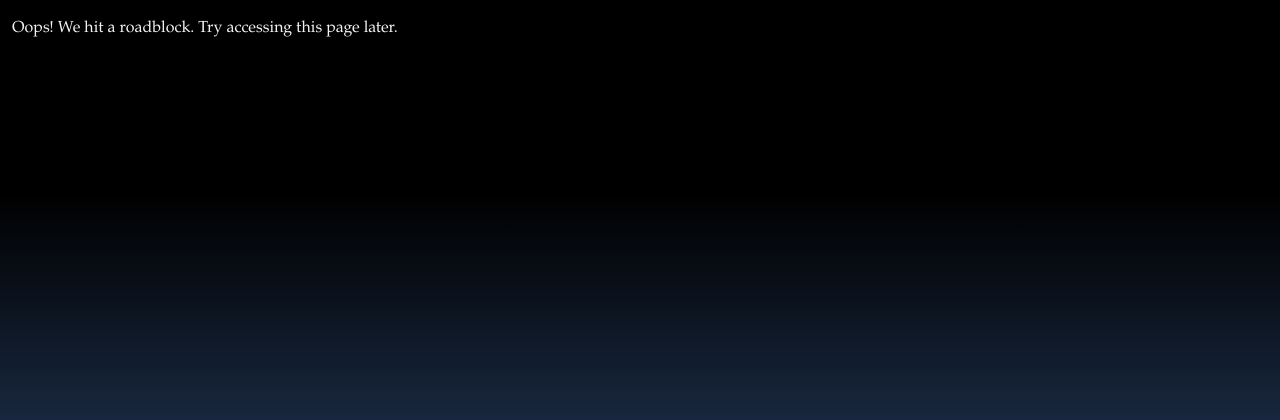
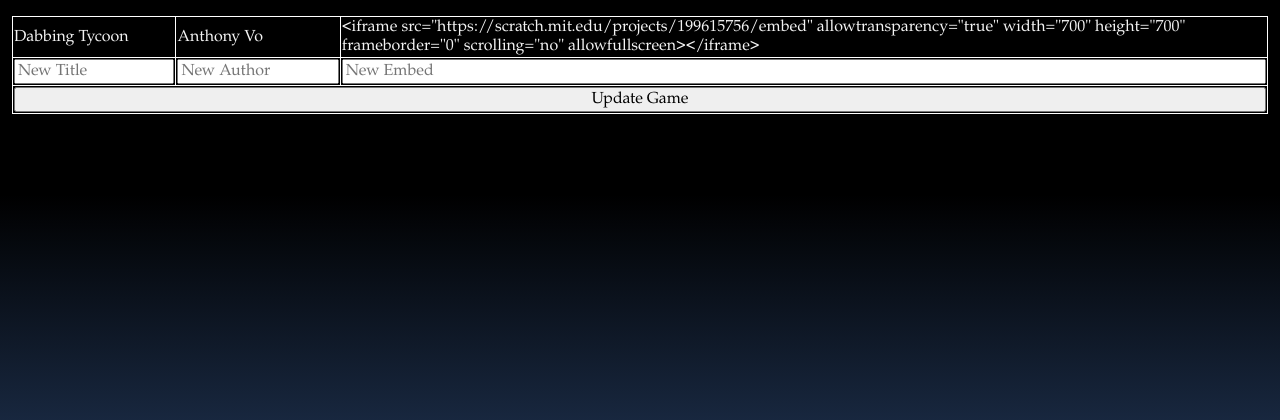
Before and after one commit to tonyhieu/csp-anthonys-team, a Flask app: page /update/1 in a window 1280 px wide. Shown: the part 72-492 px from the top of the page. Run offline with Flask 2, Linux system fonts and the light colour scheme; data comes from the database, SQL or seed files in the repository; both versions use the stored data as it was after the commit; some libraries are stand-ins or nearby versions.

Commit message:
finish update portion of database

```diff
--- a/app.py
+++ b/app.py
@@ -11,13 +11,13 @@
 from samuel.samuel import samuel_bp
 from ethan.ethan import ethan_bp
 
-at_school = False     # CHANGE THIS VARIABLE DEPENDING IF YOURE AT SCHOOL OR AT HOME, SHOULD BE SET TO FALSE ON GITHUB
+at_school = True     # CHANGE THIS VARIABLE DEPENDING IF YOURE AT SCHOOL OR AT HOME, SHOULD BE SET TO FALSE ON GITHUB
 domain = ""
 
 if at_school:
-    domain = "127.0.0.1:6969"
+    domain = "http://127.0.0.1:6969"
 else:
-    domain = "www.anthonysharem.cf"
+    domain = "https://www.anthonysharem.cf"
 
 
 @app.route("/")
@@ -47,11 +47,11 @@
 
 @app.route("/about")
 def about():
-    anthony_response = requests.request("GET", "https://" + domain + "/api/anthony")
-    isaac_response = requests.request("GET", "https://" + domain + "/api/isaac")
-    ethan_response = requests.request("GET", "https://" + domain + "/api/ethan")
-    erik_response = requests.request("GET", "https://" + domain + "/api/erik")
-    samuel_response = requests.request("GET", "https://" + domain + "/api/samuel")
+    anthony_response = requests.request("GET", domain + "/api/anthony")
+    isaac_response = requests.request("GET", domain + "/api/isaac")
+    ethan_response = requests.request("GET", domain + "/api/ethan")
+    erik_response = requests.request("GET", domain + "/api/erik")
+    samuel_response = requests.request("GET", domain + "/api/samuel")
     return render_template("about.html", anthony=anthony_response.json(), isaac=isaac_response.json(), ethan=ethan_response.json(), erik=erik_response.json(), samuel=samuel_response.json())
 
 
@@ -79,6 +79,31 @@
         game.delete()
     return redirect("/games_database")
 
+@app.route("/update/<id>", methods=["GET", "POST"])
+def update(id):
+    game = Games.query.filter_by(gameID=id).first()
+    if request.method != "POST":
+        return render_template("update_database.html", game=game, id=id)
+
+    new_title = game.title
+    new_author = game.author
+    new_embed = game.embed
+
+    if request.form["title"] is not None:
+        new_title = request.form["title"]
+    if request.form["author"] is not None:
+        new_author = request.form["author"]
+    if request.form["embed"] is not None:
+        new_embed = request.form["embed"]
+
+    try:
+        game.update(title=new_title, author=new_author, embed=new_embed)
+    except:
+        return render_template("404.html", error_message="Something went wrong with updating your game.")
+
+    return redirect("/games_database")
+
+
 app.register_blueprint(api_bp)
 app.register_blueprint(anthony_bp)
 app.register_blueprint(erik_bp)
--- a/templates/database.html
+++ b/templates/database.html
@@ -25,7 +25,7 @@
         <td>{{ game.title }}</td>
         <td>{{ game.author }}</td>
         <td>{{ game.embed }}</td>
-        <td>Update TBA</td>
+        <td><a href={{ '/update/' + loop.index|string }}>Update</a></td>
         <td><a href={{ '/delete/' + loop.index|string }}>Delete</a></td>
     </tr>
 {% endfor %}
--- /dev/null
+++ b/templates/update_database.html
@@ -0,0 +1,37 @@
+{% extends "layouts/base.html" %}
+
+
+{% block meta %}
+<title>Update Database</title>
+
+<style>
+    input {
+        width: 100%;
+    }
+</style>
+{% endblock %}
+
+{% block content %}
+
+<form action={{ "/update/" + id|string}} METHOD="POST" class="center">
+    <br />
+    <table>
+        <tr>
+            <td>{{ game.title }}</td>
+            <td>{{ game.author }}</td>
+            <td>{{ game.embed }}</td>
+        </tr>
+        <tr>
+            <td><input type="text" placeholder="New Title" name="title"></td>
+            <td><input type="text" placeholder="New Author" name="author"></td>
+            <td><input type="text" placeholder="New Embed" name="embed"></td>
+        </tr>
+        <tr>
+            <td colspan=3>
+                <input type="submit" value="Update Game">
+            </td>
+        </tr>
+    </table>
+</form>
+
+{% endblock %}
```
Also changed, not shown: model/games.db.
